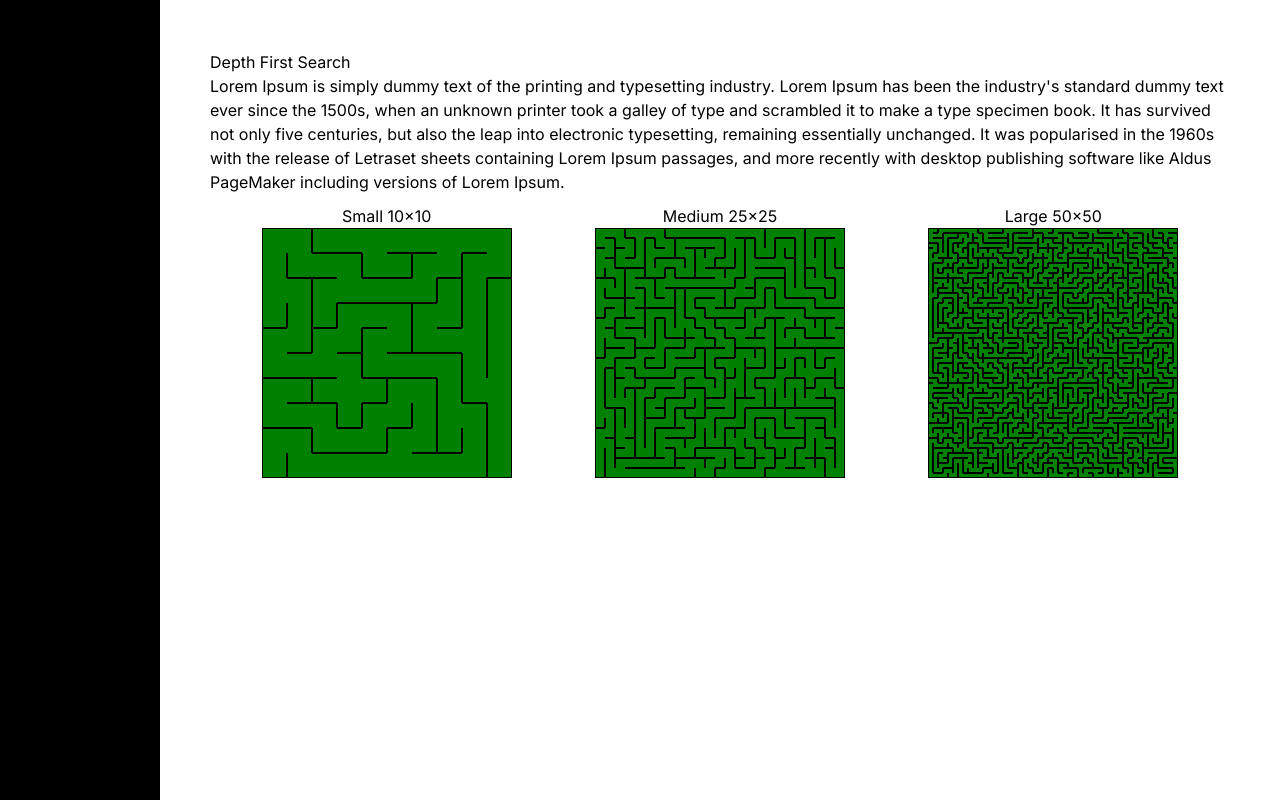
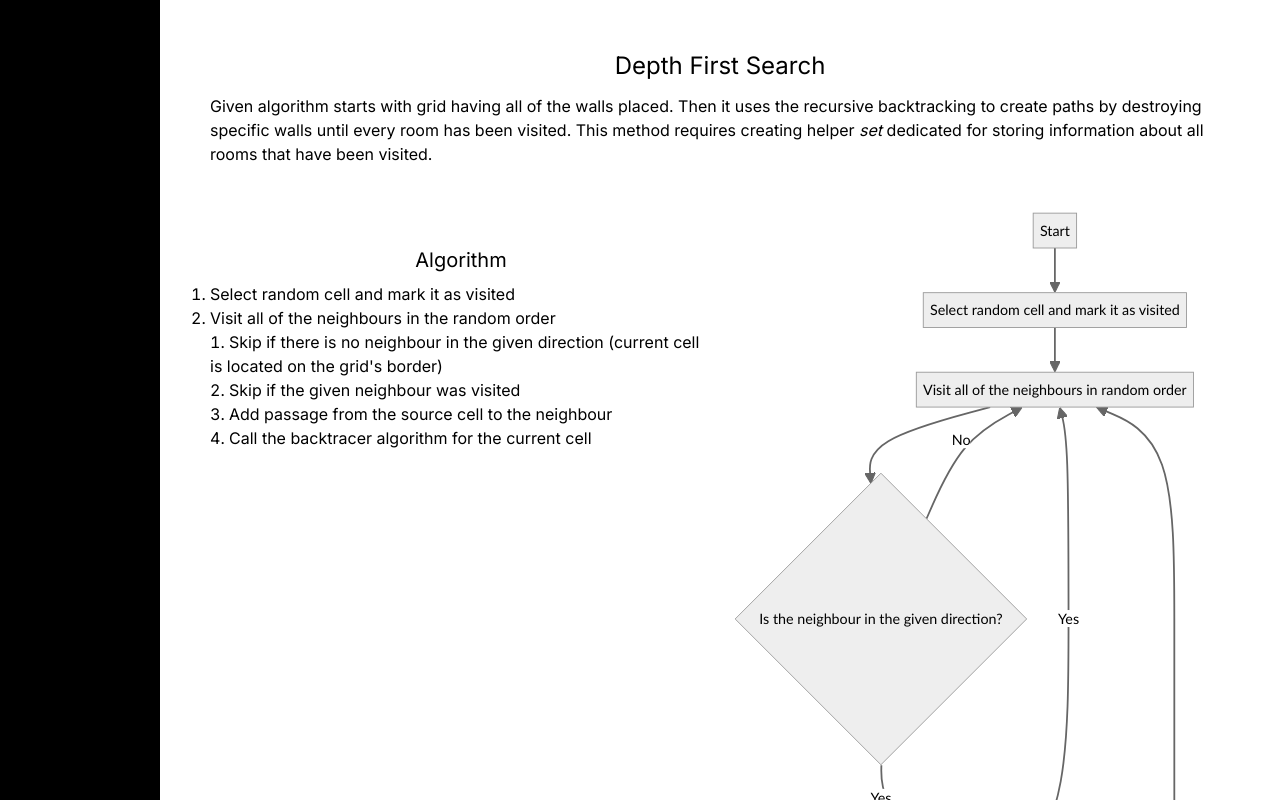
Before and after one commit to NoxSensei/Maze-Algorithms, a Next.js app: page /algorithms/depth-first-search in a window 1280 px wide. Shown: the top 800 px of the page. Built offline with nearby package versions, Linux system fonts and the light colour scheme.

Commit message:
feat: add mermaid diagrams

```diff
--- a/package.json
+++ b/package.json
@@ -10,15 +10,18 @@
   },
   "dependencies": {
     "konva": "^9.3.14",
+    "mermaid": "^10.9.1",
     "next": "14.2.5",
     "react": "^18",
     "react-dom": "^18",
-    "react-konva": "^18.2.10"
+    "react-konva": "^18.2.10",
+    "uuid": "^10.0.0"
   },
   "devDependencies": {
     "@types/node": "^20",
     "@types/react": "^18",
     "@types/react-dom": "^18",
+    "@types/uuid": "^10.0.0",
     "eslint": "^8",
     "eslint-config-next": "14.2.5",
     "postcss": "^8",
--- /dev/null
+++ b/src/app/algorithms/_components/mermaid-diagram.tsx
@@ -0,0 +1,24 @@
+import {useEffect, useRef, useState} from "react";
+import mermaid from "mermaid";
+import * as uuid from "uuid";
+
+// TODO should be launched in the root component
+mermaid.initialize({startOnLoad: false, theme: 'neutral', logLevel: 'error'});
+
+export default function MermaidDiagram(chart) {
+    const chartRef = useRef<HTMLDivElement | null>(null);
+
+    useEffect(() => {
+        const isDivElement = (element: HTMLDivElement | null): element is HTMLDivElement => element !== null;
+        if (!isDivElement(chartRef.current)) {
+            return;
+        }
+
+        const chartId = `chart-${uuid.v4()}`;
+        mermaid.render(chartId, chart).then(result => {
+            chartRef.current!.innerHTML = result.svg;
+        })
+    }, [chart]);
+
+    return <div ref={chartRef}/>
+}
--- a/src/app/algorithms/depth-first-search/depth-first-search-canvas.component.tsx
+++ b/src/app/algorithms/depth-first-search/depth-first-search-canvas.component.tsx
@@ -109,9 +109,6 @@ export default function DepthFirstSearchAlgorithmCanvasComponent(props: DepthFir
                 <Layer>
                     {nodes}
                 </Layer>
-                <Layer>
-                    {nodes}
-                </Layer>
             </Stage>
         </div>
     </div>
--- a/src/app/algorithms/depth-first-search/page.tsx
+++ b/src/app/algorithms/depth-first-search/page.tsx
@@ -2,7 +2,19 @@
 
 import DepthFirstSearchAlgorithmCanvasComponent
     from "@/app/algorithms/depth-first-search/depth-first-search-canvas.component";
+import MermaidDiagram from "@/app/algorithms/_components/mermaid-diagram";
 
+const diagram = `flowchart TD
+    A[Start] --> B[Select random cell and mark it as visited]
+    B --> C[Visit all of the neighbours in random order]
+    C --> D{Is the neighbour in the given direction?}
+    D -- Yes --> E{Has the neighbour been visited?}
+    D -- No --> C
+    E -- Yes --> C
+    E -- No --> F[Add passage from source cell to the neighbour]
+    F --> G[Call the backtracer algorithm for the current cell]
+    G --> C
+`;
 
 export default function DepthFirstSearchAlgorithmPage() {
     return (
@@ -11,23 +23,49 @@ export default function DepthFirstSearchAlgorithmPage() {
                 padding: '50px',
                 color: "black",
             }}>
-            <h1>Depth First Search</h1>
-            <span>
-                Lorem Ipsum is simply dummy text of the printing and typesetting industry. Lorem Ipsum has been the industry's standard dummy text ever since the 1500s, when an unknown printer took a galley of type and scrambled it to make a type specimen book. It has survived not only five centuries, but also the leap into electronic typesetting, remaining essentially unchanged. It was popularised in the 1960s with the release of Letraset sheets containing Lorem Ipsum passages, and more recently with desktop publishing software like Aldus PageMaker including versions of Lorem Ipsum.
-            </span>
-            <div className="grid grid-cols-3" style={{padding: '10px'}}>
-                <div className="flex justify-center flex-col">
-                    <span className="flex justify-center">Small 10x10</span>
-                    <DepthFirstSearchAlgorithmCanvasComponent dimension={10}/>
+            <div className='text-2xl text-center pb-3'>Depth First Search</div>
+            <div>
+                Given algorithm starts with grid having all of the walls placed.
+                Then it uses the recursive backtracking to create paths
+                by destroying specific walls until every room has been visited.
+                This method requires creating helper <i>set</i> dedicated for storing information about all rooms that
+                have been visited.
+            </div>
+            <div className="columns-2 pt-10">
+                <div>
+                    <div className='text-xl text-center pb-2 pt-10'>
+                        Algorithm
+                    </div>
+                    <ol className="list-decimal">
+                        <li>
+                            Select random cell and mark it as visited
+                        </li>
+                        <li>
+                            Visit all of the neighbours in the random order
+                        </li>
+                        <ol className="list-decimal list-inside">
+                            <li>
+                                {"Skip if there is no neighbour in the given direction (current cell is located on the grid's border)"}
+                            </li>
+                            <li>
+                                Skip if the given neighbour was visited
+                            </li>
+                            <li>
+                                Add passage from the source cell to the neighbour
+                            </li>
+                            <li>
+                                Call the backtracer algorithm for the current cell
+                            </li>
+                        </ol>
+                    </ol>
                 </div>
-                <div className="flex justify-center flex-col">
-                    <span className="flex justify-center">Medium 25x25</span>
-                    <DepthFirstSearchAlgorithmCanvasComponent dimension={25}/>
-                </div>
-                <div className="flex justify-center flex-col">
-                    <span className="flex justify-center">Large 50x50</span>
-                    <DepthFirstSearchAlgorithmCanvasComponent dimension={50}/>
-                </div>
+                {MermaidDiagram(diagram)}
+            </div>
+            <div className='text-xl text-center pb-2 pt-10'>
+                Creator
+            </div>
+            <div className="flex justify-center flex-col">
+                <DepthFirstSearchAlgorithmCanvasComponent dimension={10}/>
             </div>
         </div>
     );
```
Also changed, not shown: 1 other file (tests, documents, lock files or other folders).
